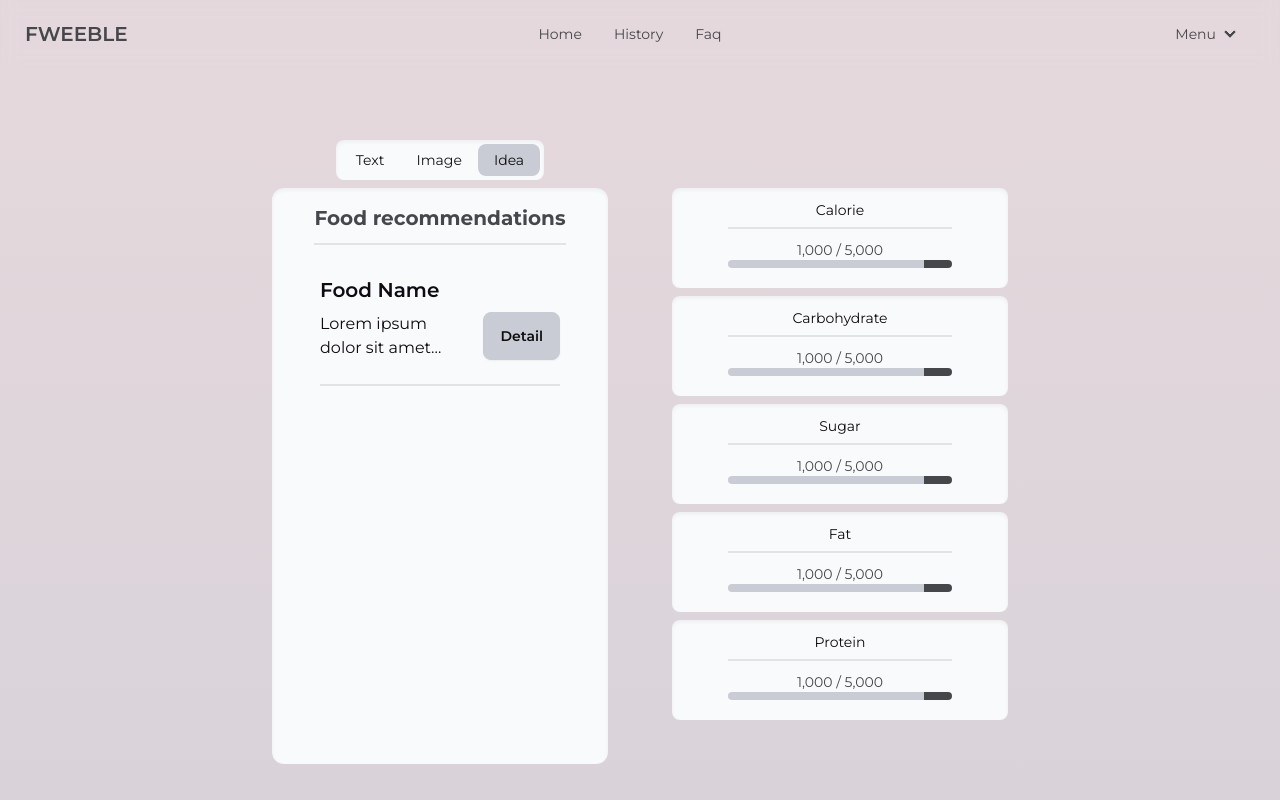
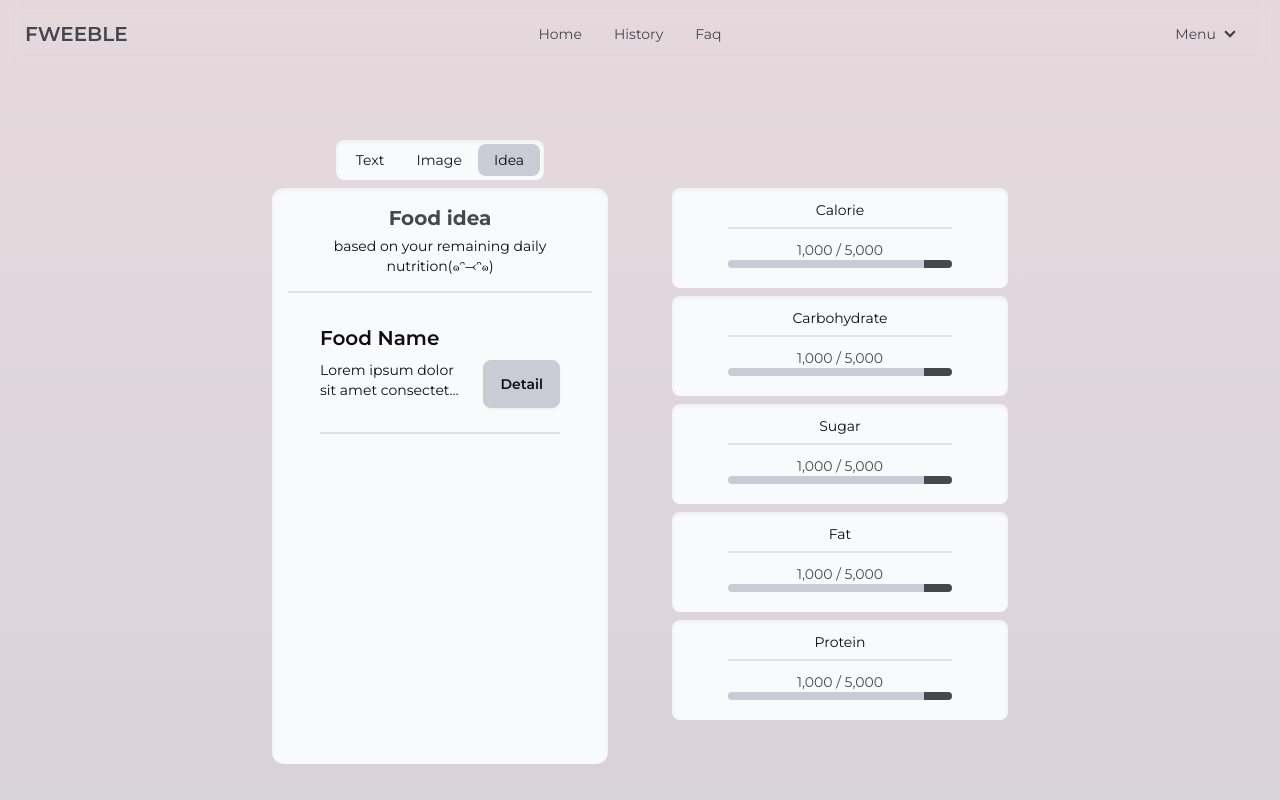
Before and after one commit to iss4gerry/nutrition-tracker-frontend, a Vue app: page / in a window 1280 px wide. Both pictures are taken after a click on the tab "Idea". Shown: the top 800 px of the page. Built offline with nearby package versions, Linux system fonts and the light colour scheme.

Commit message:
idea text

```diff
--- a/src/components/FoodIdea.vue
+++ b/src/components/FoodIdea.vue
@@ -5,16 +5,17 @@
 <template>
     <div class="container mx-auto flex flex-col items-center space-y-4 p-4 bg-gray-50 rounded-xl shadow-inner max-w-md min-h-[72vh]">
         <div class="flex flex-col -mb-8">
-            <p class="text-xl font-bold text-accent -mb-3">Food recommendations</p>
+            <p class="text-xl font-bold text-accent -mb-3">Food idea</p>
+            <p class="text-sm mt-4 -mb-2">based on your remaining daily nutrition(๑ᵔ⤙ᵔ๑)</p>
             <div class="divider"></div>
         </div>
         <div class="card-container">
 
             <div class="card-body m-2 md:mt-0 bg-slate-50 rounded-2xl p-6 max-h-[130px] md:max-h-[140px]">
-                <h2 class="card-title">Food Name</h2>
+                <h2 class="card-title font-semibold text-md">Food Name</h2>
                 <div class="flex justify-between items-start">
                   <div class="text-start flex-grow">
-                    <p class="multiline-ellipsis">
+                    <p class="multiline-ellipsis text-sm">
                       Lorem ipsum dolor sit amet consectetur adipisicing elit. Aliquam obcaecati, officiis perferendis eveniet fugit quas dolore doloremque hic voluptates Lorem ipsum, dolor sit amet consectetur adipisicing elit. Iusto recusandae praesentium molestias quo velit adipisci neque? Quae maiores soluta qui illo voluptates saepe, maxime pariatur rem totam aliquid labore adipisci.
                     </p>
                   </div>
@@ -31,7 +32,7 @@
    display: -webkit-box;
    -webkit-box-orient: vertical;
    -webkit-line-clamp: 2;
-   line-clamp: 2; /* Batasi jumlah baris, misalnya 3 baris */
+   line-clamp: 2;
    overflow: hidden;
    text-overflow: ellipsis;
  }
```
